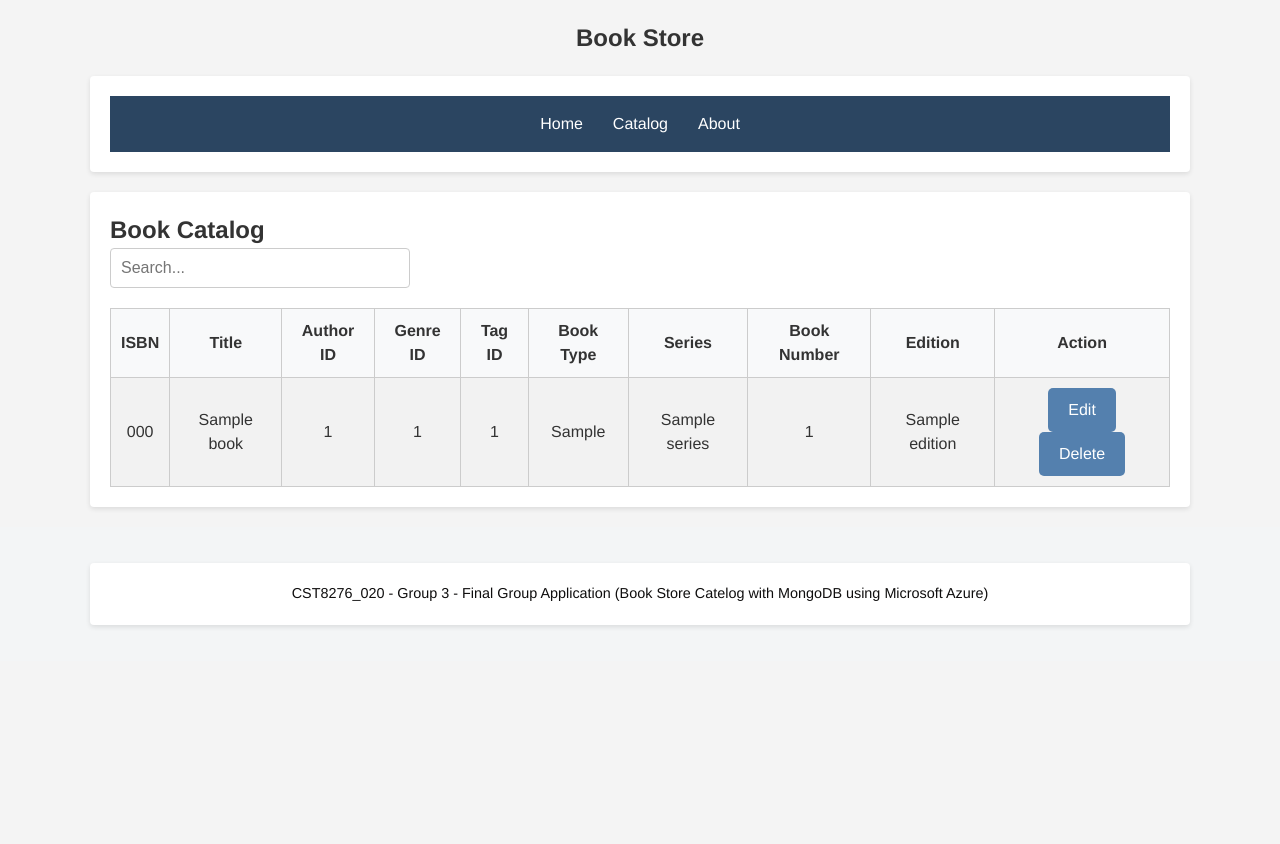
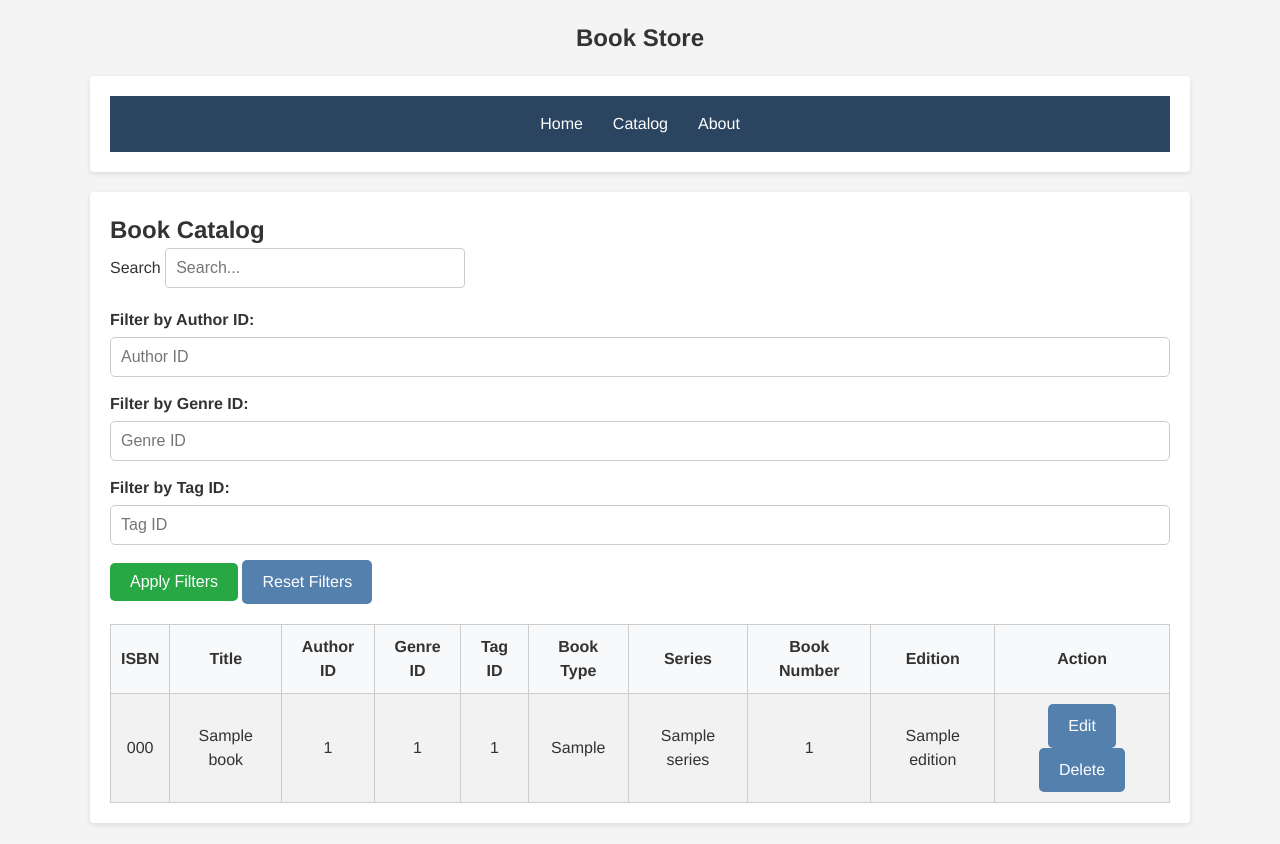
Before and after one commit to alkomij/Book-Collection-Using-PyMongo, a Flask app: page /catalog in a window 1280 px wide. Shown: the top 844 px of the page. Before the commit the page ends 627 px from the top, so only its background shows below. Run offline with Flask 3, Linux system fonts and the light colour scheme; a database or web service that is not in the repository returns one stand-in record (values such as "Sample title").

Commit message:
Added Filters/Complex Queries

```diff
--- a/app.py
+++ b/app.py
@@ -92,6 +92,28 @@ def add_book():
 
     return render_template('add_book.html')
 
+@app.route('/filter')
+def filter():
+    author_id = request.args.get('authorId', type=int, default=None)
+    genre_id = request.args.get('genreId', type=int, default=None)
+    tag_id = request.args.get('tagId', type=int, default=None)
+
+    query = {}
+    if author_id is not None:
+        query['AuthorID'] = author_id
+    if genre_id is not None:
+        query['GenreID'] = genre_id
+    if tag_id is not None:
+        query['TagID'] = tag_id
+
+    if not query:
+        return redirect(url_for('catalog'))
+
+    db = Mongodb.get_db()
+    books = db.books.find(query)
+
+    return render_template('catalog.html', books=books)
+
 # @app.route('/search', methods=['GET', 'POST'])
 # def search():
 #     if request.method == 'POST':
--- a/templates/catalog.html
+++ b/templates/catalog.html
@@ -6,9 +6,29 @@
 <div class="container">
     <h2>Book Catalog</h2>
 
-    <!-- Search Bar -->
     <form class="search-form">
+        <label>Search</label>
         <input type="text" id="search-input" placeholder="Search...">
+    </form>
+
+    <form action="{{ url_for('filter') }}" method="get">
+        <div class="form-group">
+            <label for="authorId">Filter by Author ID:</label>
+            <input type="number" id="authorId" name="authorId" placeholder="Author ID">
+        </div>
+
+        <div class="form-group">
+            <label for="genreId">Filter by Genre ID:</label>
+            <input type="number" id="genreId" name="genreId" placeholder="Genre ID">
+        </div>
+
+        <div class="form-group">
+            <label for="tagId">Filter by Tag ID:</label>
+            <input type="number" id="tagId" name="tagId" placeholder="Tag ID">
+        </div>
+
+        <button type="submit" class="btn btn-primary">Apply Filters</button>
+        <a href="{{ url_for('catalog') }}" class="btn btn-secondary">Reset Filters</a>
     </form>
 
     <div id="books-list">
@@ -41,6 +61,8 @@
                     <a href="{{ url_for('delete_book', book_id=book._id) }}" class="btn btn-delete" onclick="return confirm('Are you sure you want to delete this book?')">Delete</a>
                 </td>
             </tr>
+            {% else %}
+                <p>No books found for the selected filters.</p>
             {% endfor %}
         </table>
     </div>
```
Also changed, not shown: 1 other file.
